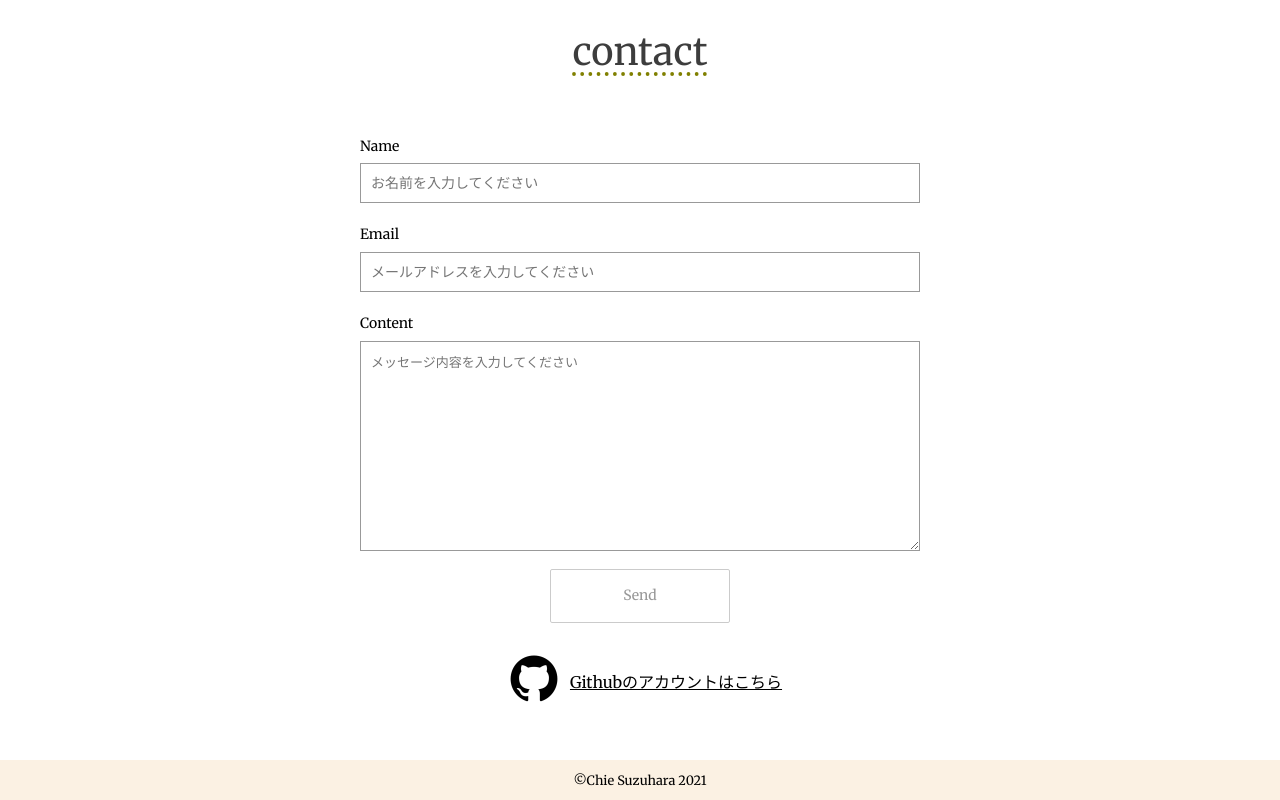
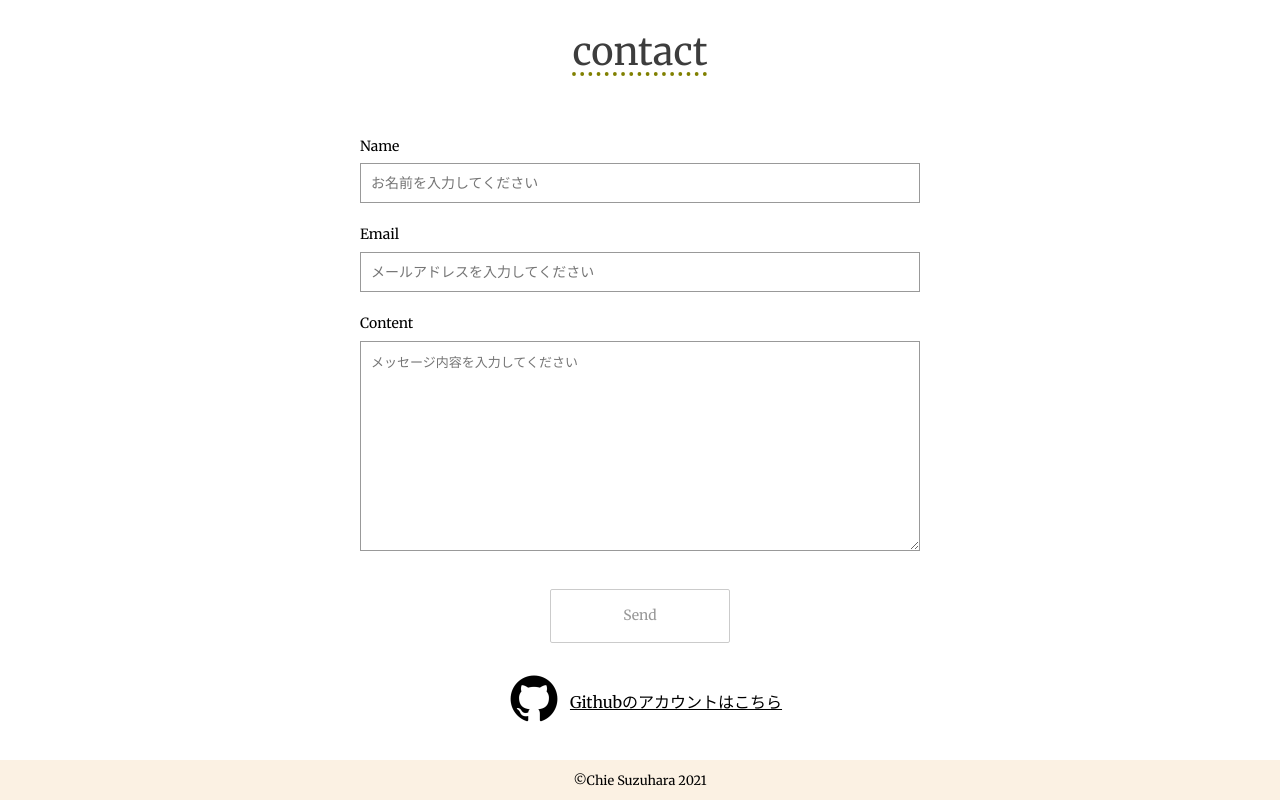
Before and after one commit to suzu1997/MyPortfolio, a website: page index.html in a window 1280 px wide. Shown: the part 2440-3240 px from the top of the page. Drawn offline with Linux system fonts and the light colour scheme; some packages are replaced by stand-ins of ours.

Commit message:
💄 formの送信ボタンの位置調整

```diff
--- a/styles/styles.scss
+++ b/styles/styles.scss
@@ -384,7 +384,7 @@ img {
 送信ボタン
 ---------------------------------------*/
 .msr_sendbtn_05 {
-  margin: 0 0 10px;
+  margin: 20px 0 10px;
 }
 
 .msr_sendbtn_05 input[type='button'] {
```
Also changed, not shown: styles/styles.css, 1 other file.
